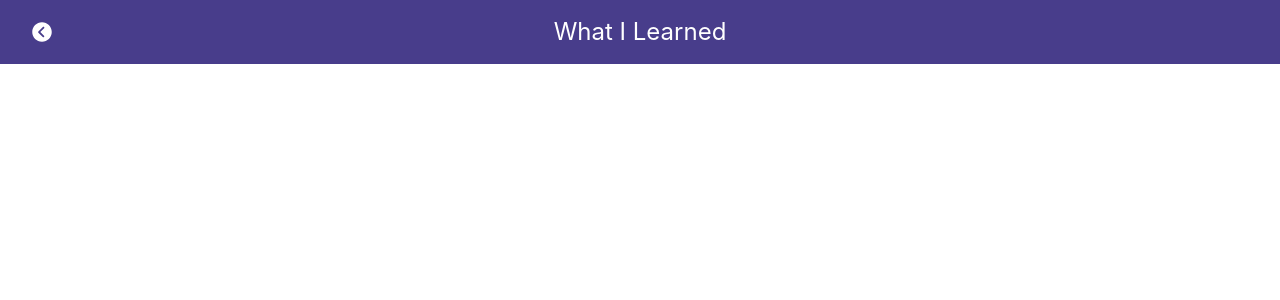
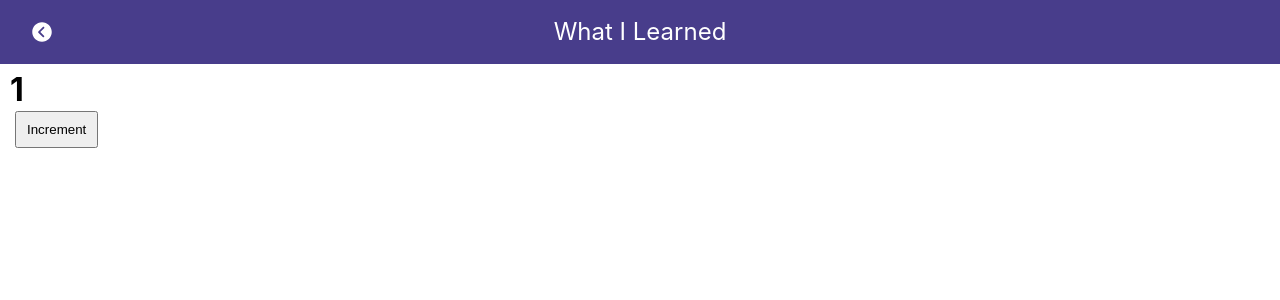
Before and after one commit to saebomp/todayilearned, a React (Create React App) app: page /setTimeOut in a window 1280 px wide. Shown: the top 300 px of the page. Built offline with nearby package versions, Linux system fonts and the light colour scheme.

Commit message:
feat : add settimeout

```diff
--- a/src/App.css
+++ b/src/App.css
@@ -144,4 +144,19 @@ body {
 .form .form-control input:focus + label span,
 .form .form-control input:valid + label span {
   color: lightblue;
-  transform: translateY(-30px);}
+  transform: translateY(-30px);
+}
+
+/*settimeout*/
+.lightblue {
+  margin:10px;
+  width:100%;
+  height:500px;
+  background-color:lightblue;
+}
+.lightpink {
+  margin:10px;
+  width:100%;
+  height:500px;
+  background-color:lightpink;
+}
--- a/src/App.js
+++ b/src/App.js
@@ -17,6 +17,7 @@ import Filter from './components/Filter'
 import Bind from './components/Bind'
 import Props from './components/Props'
 import Formwave from './components/Formwave'
+import SetTimeOut from './components/SetTimeOut'
 
 function App() {
   return (
@@ -39,6 +40,7 @@ function App() {
         <Route exact path="/bind" component={Bind} />
         <Route exact path="/props" component={Props} />
         <Route exact path="/formwave" component={Formwave} />
+        <Route exact path="/setTimeOut" component={SetTimeOut} />
       </div>
     </Router>
   );
--- a/src/Data.js
+++ b/src/Data.js
@@ -89,4 +89,16 @@ export let DATA = [
     title : 'formwave',
     component : 'Formwave'
   },
+  {
+    id: 15,
+    path : '/setTimeOut',
+    title : 'setTimeOut',
+    component : 'SetTimeOut'
+  },
+  {
+    id: 16,
+    path : '/toggleClassName',
+    title : 'toggleClassName',
+    component : 'ToggleClassName'
+  },
 ]
--- /dev/null
+++ b/src/components/SetTimeOut.js
@@ -0,0 +1,42 @@
+import React, {useState, useEffect} from 'react';
+
+const styles = {
+  mar: {
+    margin:'10px'
+  },
+  btn: {
+    padding:'10px',
+    margin:'5px'
+  },
+
+}
+
+
+const SetTimeOut = () => {
+  const [count, setCount] = useState(0);
+
+  useEffect(() => {
+    const timeout = setTimeout(() => {
+       setCount(1);
+     }, 3000);
+
+    return () => clearTimeout(timeout);
+   },[count]);
+
+
+  const counter = (event) => {
+    setCount(count + 1);
+  }
+  return (
+    <>
+    <div style={styles.mar}>
+      <h1>{count}</h1>
+        <button onClick={counter} style={styles.btn}>Increment</button>
+      </div>
+    </>
+    )
+  }
+
+  export default SetTimeOut
+
+  // https://reactgo.com/settimeout-in-react-hooks/
```
